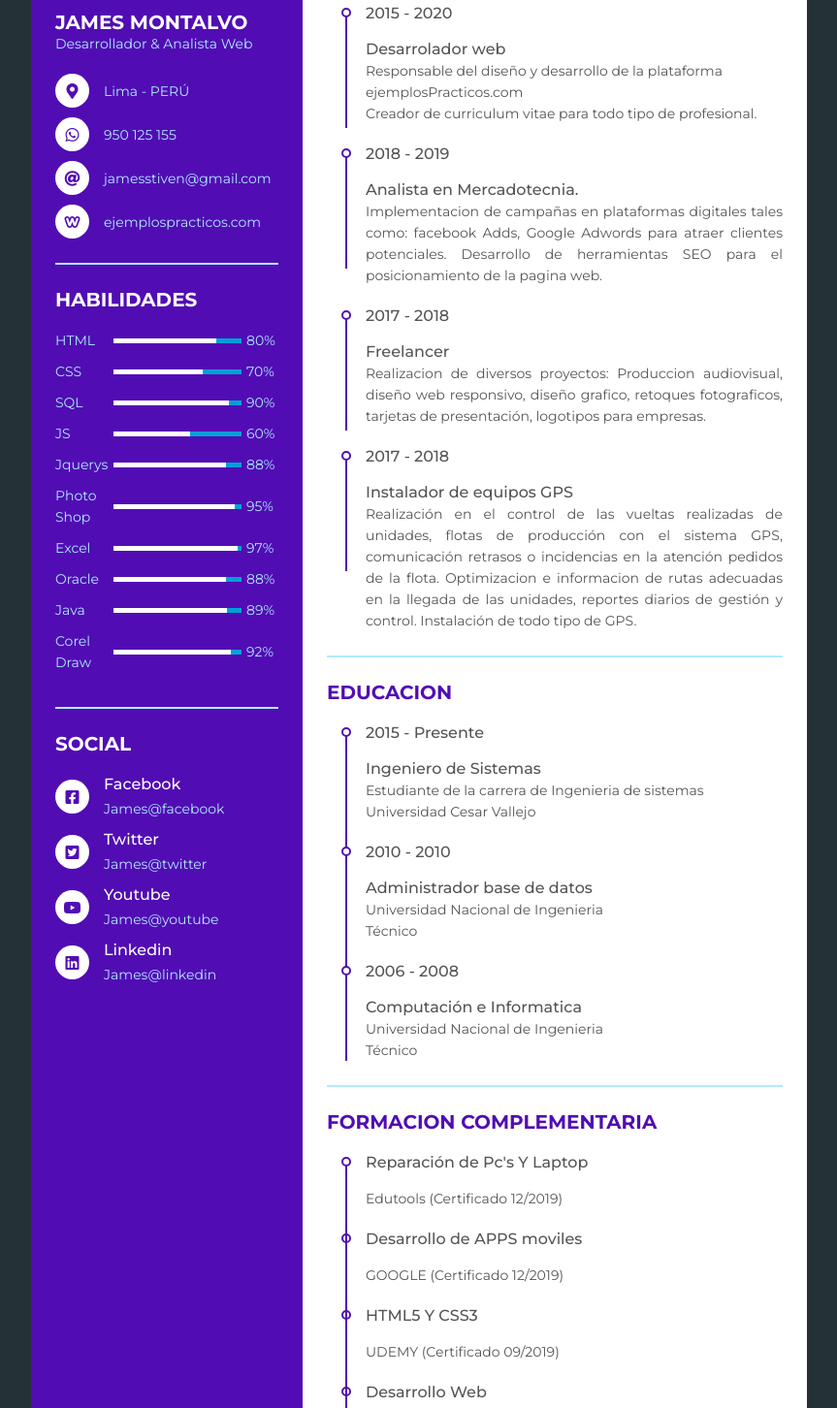
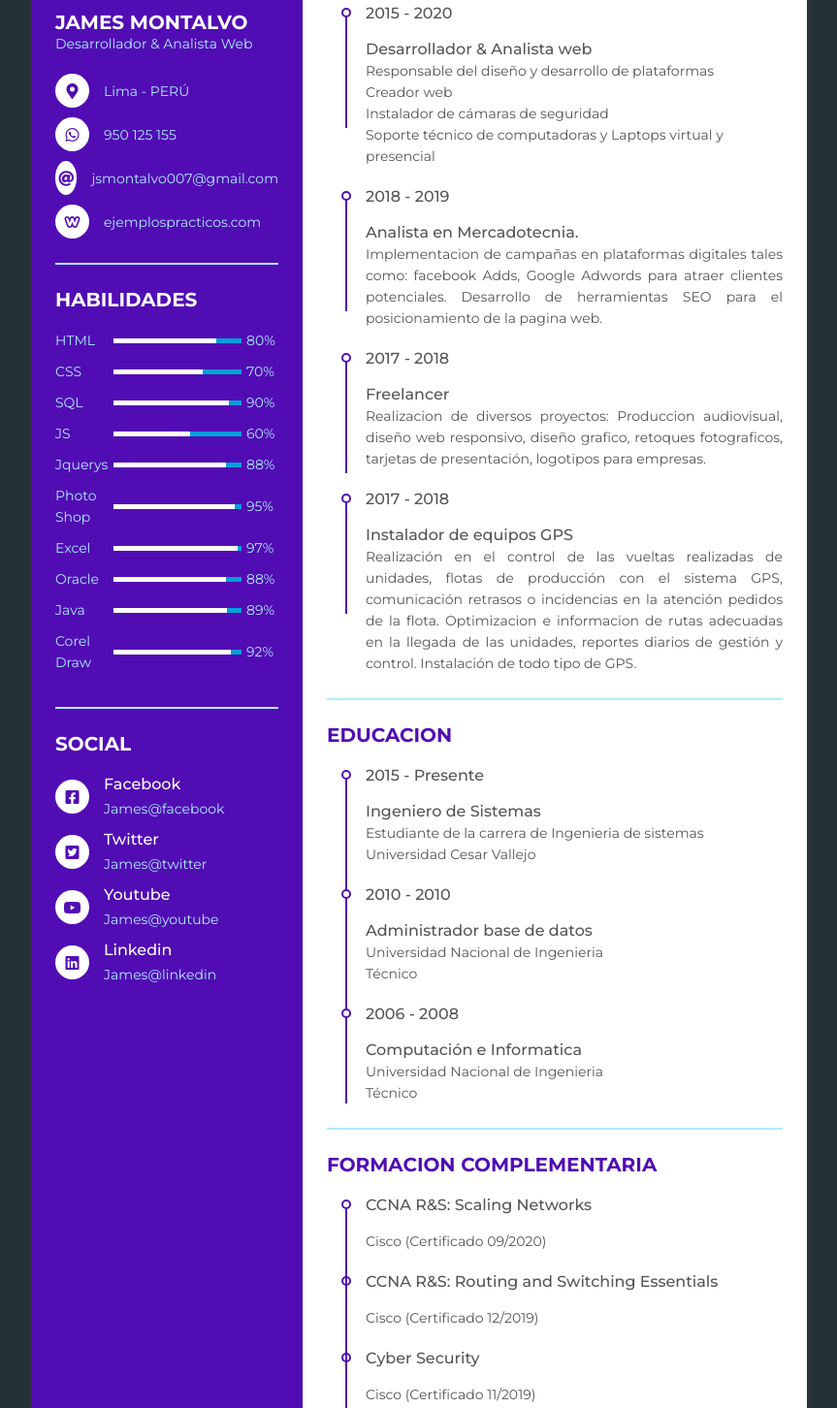
Before and after one commit to jsystem2018/cvjames, a plain HTML site: page index.html in a window 1280 px wide. Shown: the part 343-1795 px from the top of the page at 97% size, without its empty margins (208-1071 px from the left). Drawn offline with Linux system fonts and the light colour scheme.

Commit message:
Update index.html

```diff
--- a/index.html
+++ b/index.html
@@ -51,7 +51,7 @@
                <i class="fas fa-at"></i>
              </div>
              <div class="data">
-               jamesstiven@gmail.com
+               jsmontalvo007@gmail.com
              </div>
            </li>
            <li>
@@ -222,9 +222,12 @@
             <li>
                 <div class="date">2015 - 2020</div>
                 <div class="info">
-                     <p class="semi-negrita">Desarrolador web</p>
-                  <p>Responsable del diseño y desarrollo de la plataforma ejemplosPracticos.com</p>
-                  <p>Creador de curriculum vitae para todo tipo de profesional.</p>
+                     <p class="semi-negrita">Desarrollador & Analista web</p>
+                  <p>Responsable del diseño y desarrollo de plataformas</p>
+                  <p>Creador web</p>
+		  <p>Instalador de cámaras de seguridad</p>
+		  <p>Soporte técnico de computadoras y Laptops virtual y presencial</p>
+
                 </div>
             </li>
             <li>
@@ -288,6 +291,27 @@
            <p class="negrita">Formacion complementaria</p>
          </div>
       <ul>
+	      <li>
+                <div class="date">CCNA R&S: Scaling Networks</div>
+                <div class="info">
+                     <p>Cisco (Certificado 09/2020)</p>
+
+                </div>
+            </li>
+	      <li>
+                <div class="date">CCNA R&S: Routing and Switching Essentials</div>
+                <div class="info">
+                     <p>Cisco (Certificado 12/2019)</p>
+
+                </div>
+            </li>
+	        <li>
+                <div class="date">Cyber Security</div>
+                <div class="info">
+                     <p>Cisco (Certificado 11/2019)</p>
+
+                </div>
+            </li>
             <li>
                 <div class="date">Reparación de Pc's Y Laptop</div>
                 <div class="info">
```
